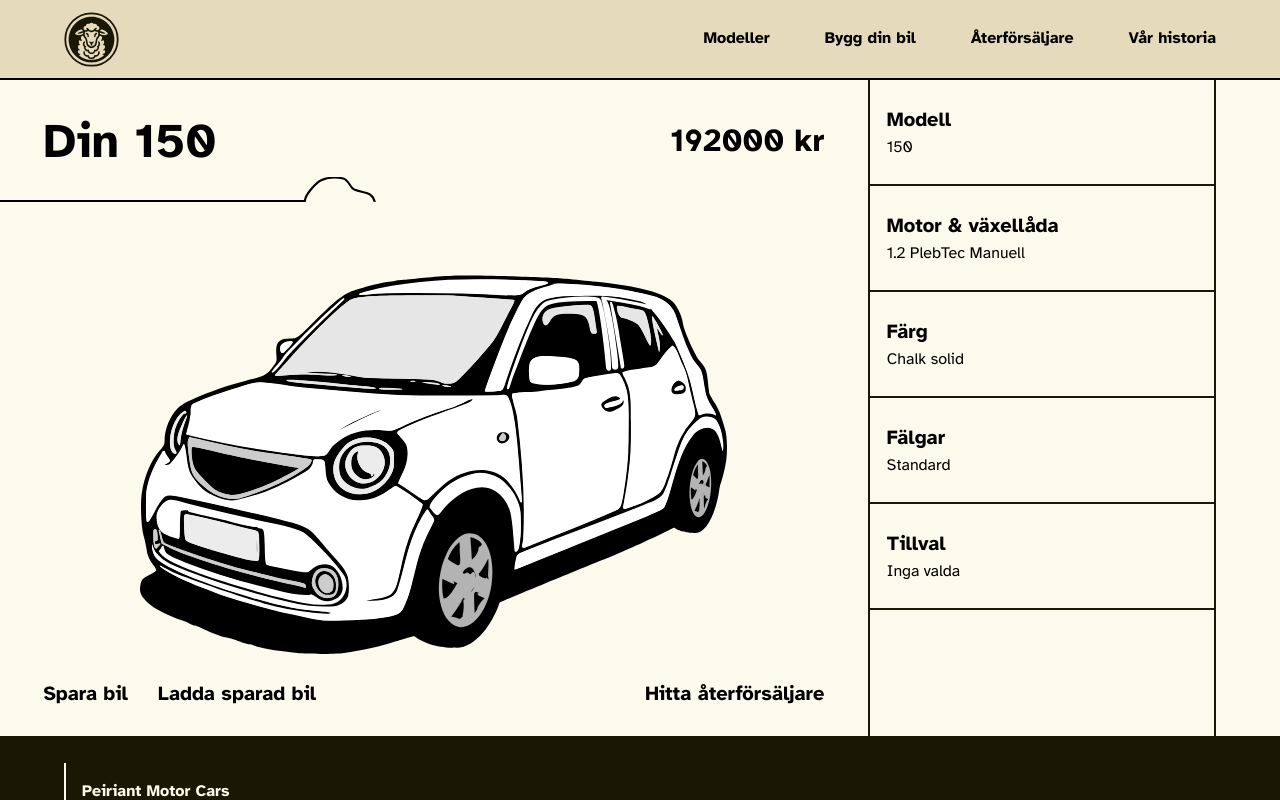
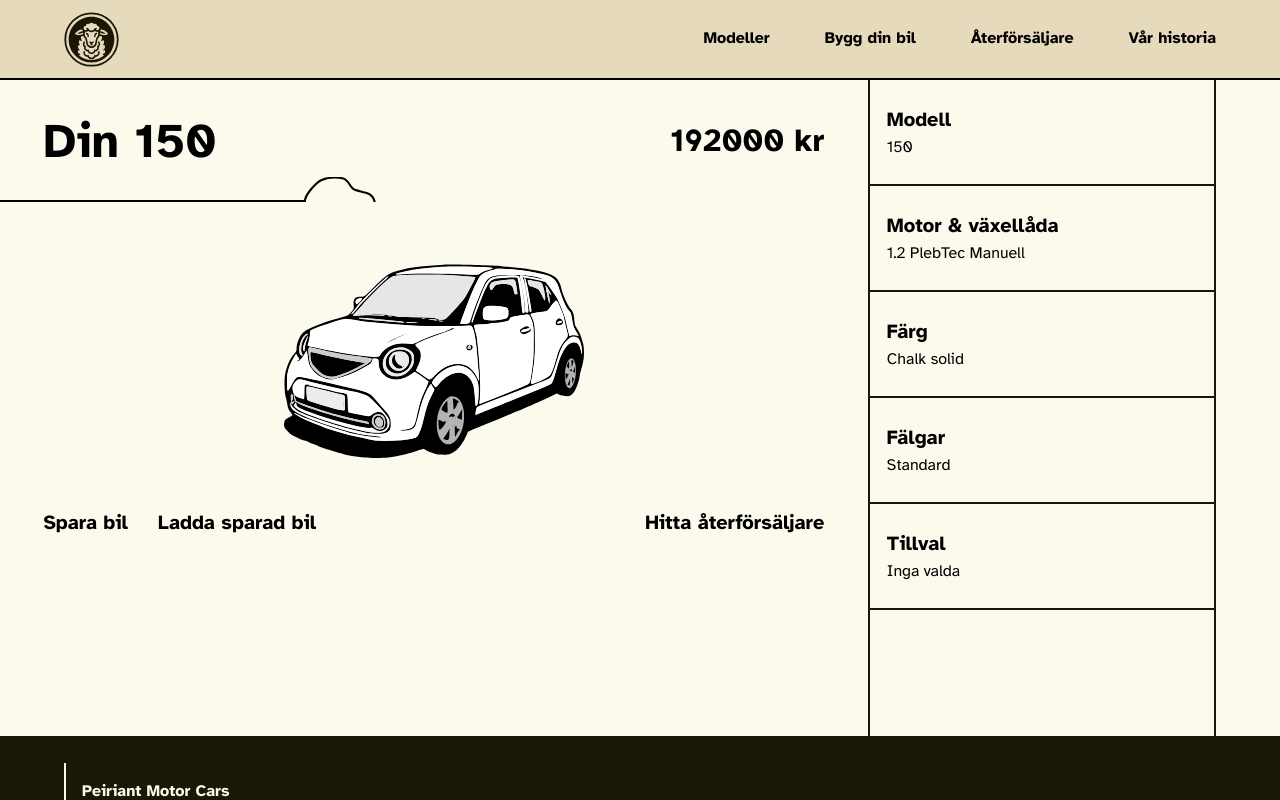
Before and after one commit to JT350120/exjobb, a Vue app: page / in a window 1280 px wide. Both pictures are taken after a click on the button "Bygg din bil". Shown: the top 800 px of the page. Built offline with nearby package versions, Linux system fonts and the light colour scheme.

Commit message:
Styling fix: On Chrome, modified height on Configurator so the buttons have bottom margin

```diff
--- a/src/components/Configurator.vue
+++ b/src/components/Configurator.vue
@@ -118,7 +118,7 @@ function saveBtnTimeout() {
 </script>
 
 <template>
-  <div class="flex flex-col max-w-full h-full md:flex-row md:h-[82vh] bg-white">
+  <div class="flex flex-col max-w-full h-full md:flex-row md:min-h-[82vh] bg-white">
     <section class="flex flex-col h-full md:w-full">
       <div>
         <div class="flex flex-row justify-between px-x-standard pt-y-standard">
```
